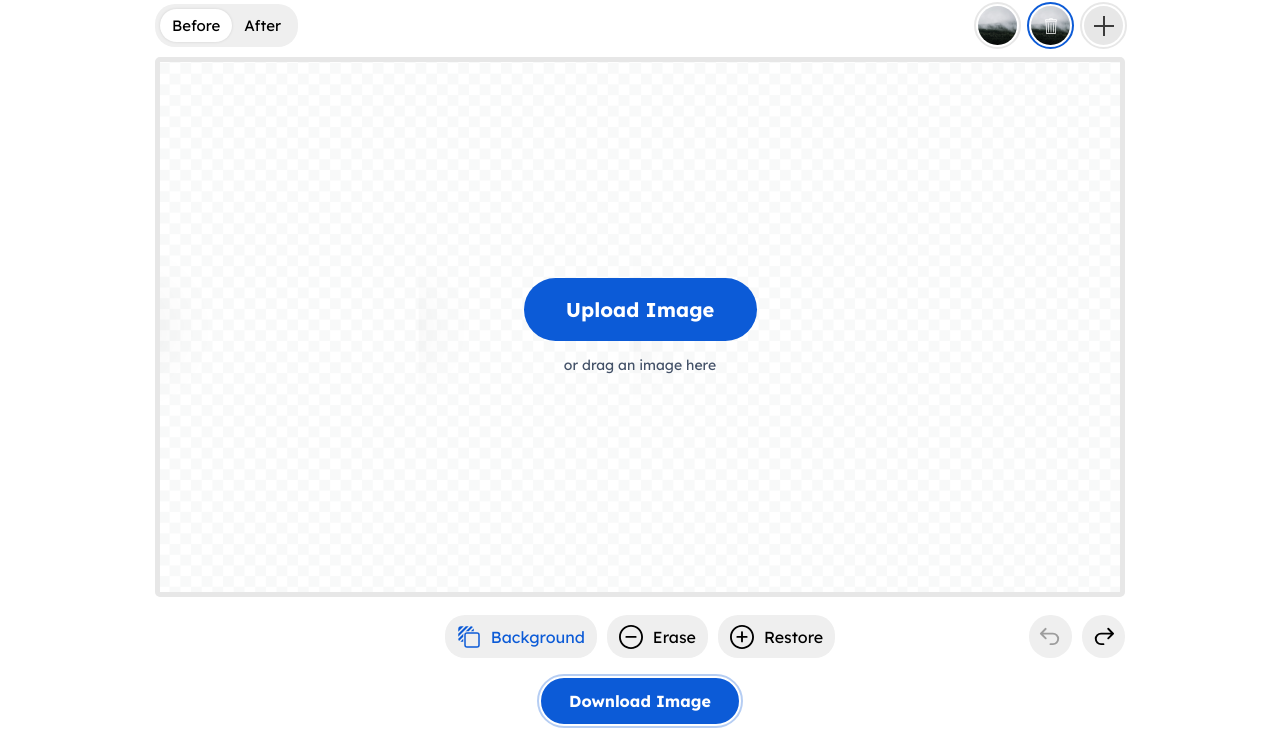
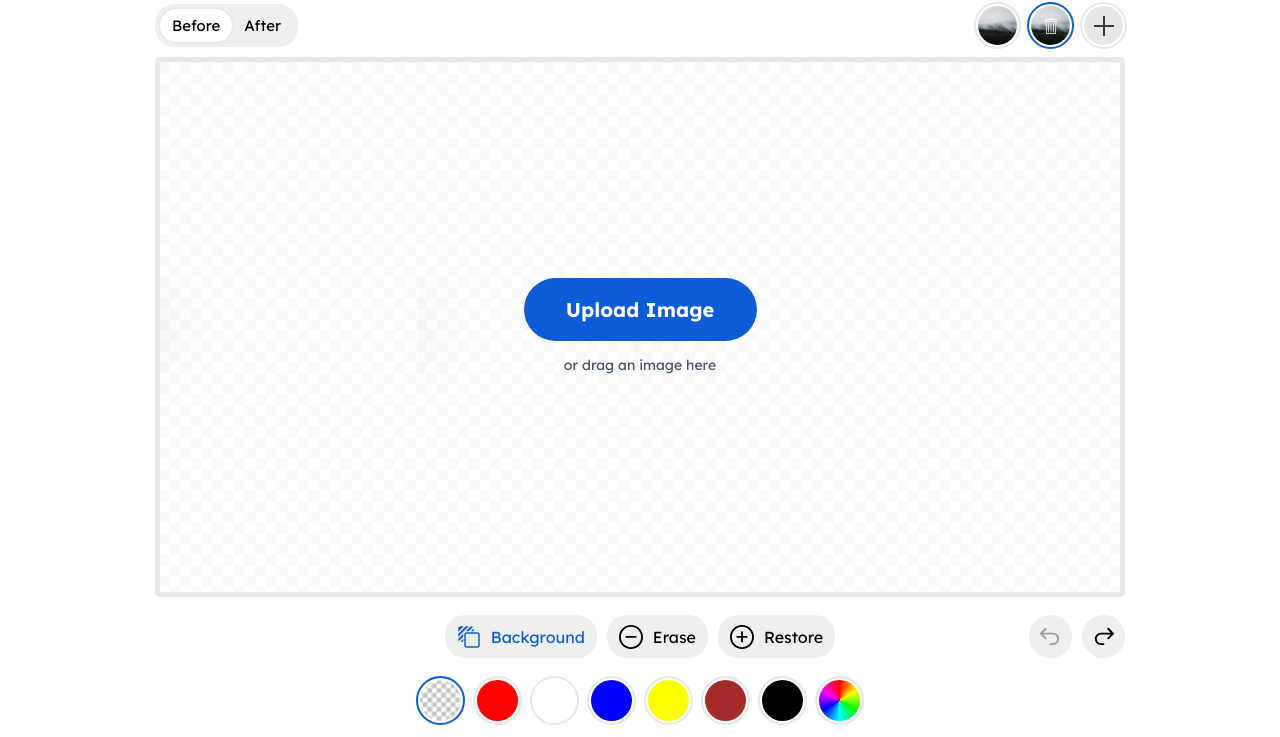
Before and after one commit to acrysense/removebg, a plain HTML site: page removebg.html in a window 1280 px wide. Shown: the part 62-799 px from the top of the page. Drawn offline with Linux system fonts and the light colour scheme.

Commit message:
upd: Update

```diff
--- a/removebg.html
+++ b/removebg.html
@@ -182,9 +182,57 @@
 										</button>
 									</li>
 								</ul>
-								<div class="remove-bg-tabs__holder is--active"></div>
-								<div class="remove-bg-tabs__holder"></div>
-								<div class="remove-bg-tabs__holder"></div>
+								<div class="remove-bg-tabs__holder is--active">
+									<div class="c-colors remove-bg-tabs__colors">
+										<div class="c-colors__wrapper">
+											<div class="c-colors__item is--active">
+												<div class="c-colors__color" style="background-image: url(img/transparent.png);"></div>
+											</div>
+											<div class="c-colors__item">
+												<div class="c-colors__color" style="background-color: red;"></div>
+											</div>
+											<div class="c-colors__item">
+												<div class="c-colors__color" style="background-color: white;"></div>
+											</div>
+											<div class="c-colors__item">
+												<div class="c-colors__color" style="background-color: blue;"></div>
+											</div>
+											<div class="c-colors__item">
+												<div class="c-colors__color" style="background-color: yellow;"></div>
+											</div>
+											<div class="c-colors__item">
+												<div class="c-colors__color" style="background-color: brown;"></div>
+											</div>
+											<div class="c-colors__item">
+												<div class="c-colors__color" style="background-color: black;"></div>
+											</div>
+											<div class="c-colors__item">
+												<label class="c-colors__label">
+													<input type="color" class="c-colors__input">
+													<span class="c-colors__circle"></span>
+												</label>
+											</div>
+										</div>
+									</div>
+								</div>
+								<div class="remove-bg-tabs__holder">
+									<div class="bruh-size remove-bg-tabs__bruh-size">
+										<div class="bruh-size__wrapper">
+											<h3 class="bruh-size__title">Brush size</h3>
+											<div class="bruh-size__range"></div>
+											<span class="bruh-size__value">15</span>
+										</div>
+									</div>
+								</div>
+								<div class="remove-bg-tabs__holder">
+									<div class="bruh-size remove-bg-tabs__bruh-size">
+										<div class="bruh-size__wrapper">
+											<h3 class="bruh-size__title">Brush size</h3>
+											<div class="bruh-size__range"></div>
+											<span class="bruh-size__value">15</span>
+										</div>
+									</div>
+								</div>
 								<div class="status-buttons remove-bg-tabs__status-buttons">
 									<div class="status-buttons__wrapper">
 										<button class="status-buttons__btn" disabled>
```
Also changed, not shown: css/app.min.css, css/vendor.min.css, img/transparent.png (added), js/app.min.js, js/vendor.min.js.
